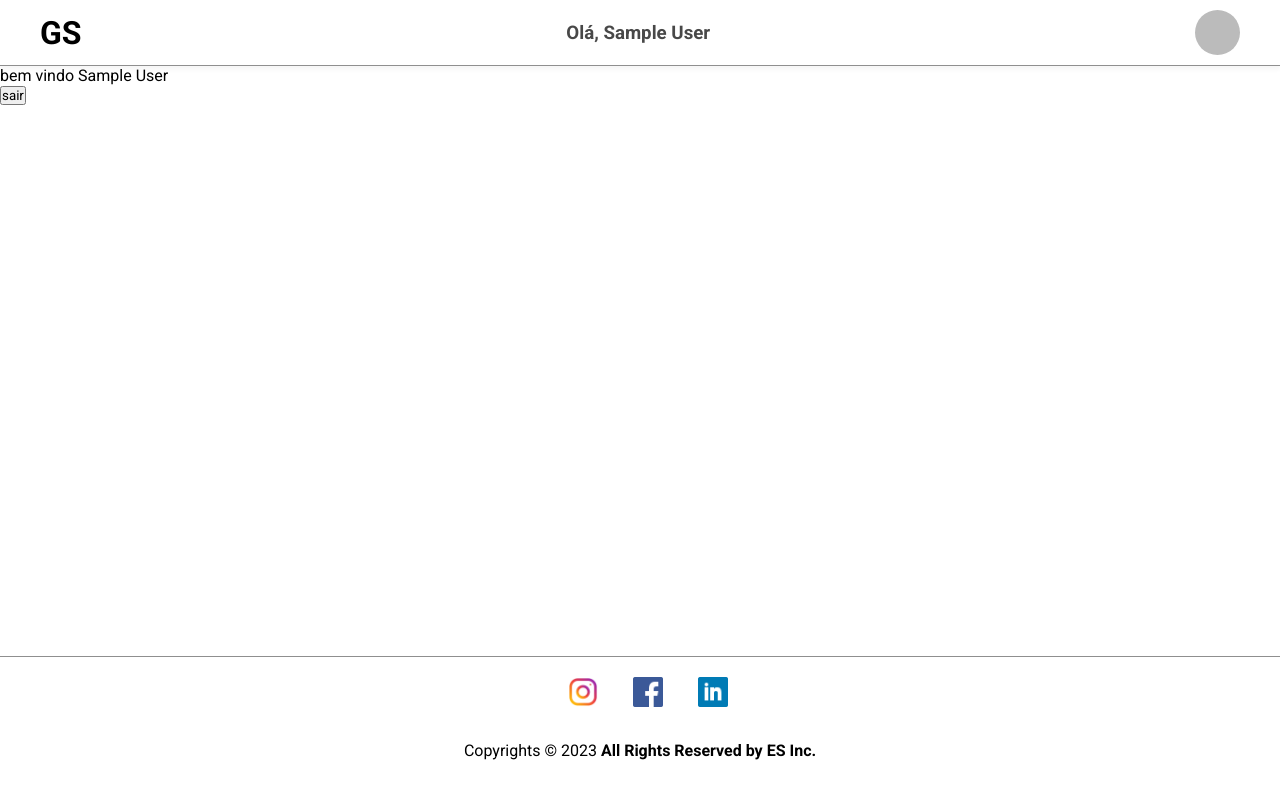
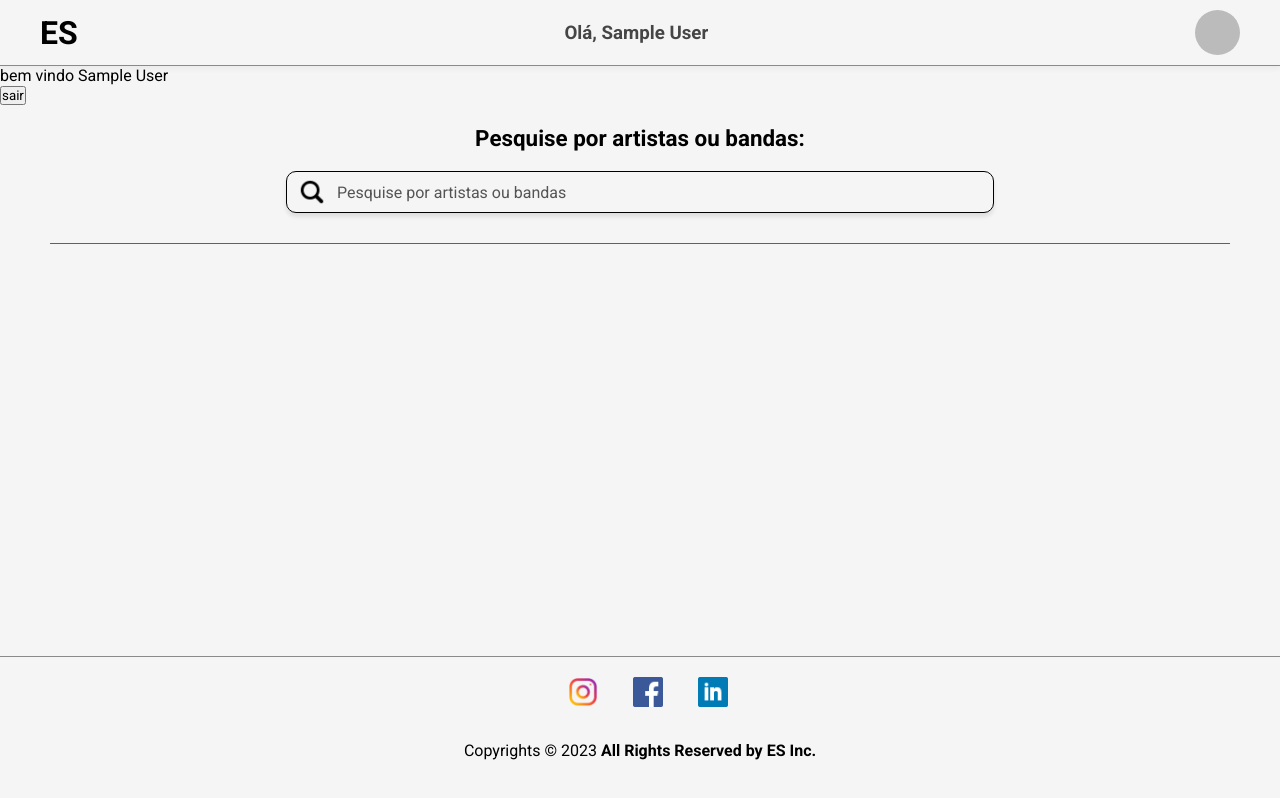
Before and after one commit to viniciusrvcruz/gerenciador-de-contratos, a React (Vite) app: page /home in a window 1280 px wide. Built offline with nearby package versions, Linux system fonts and the light colour scheme; no server answers; sample sign-in values are in the browser's storage.

Commit message:
Finalizei o botão de pesquisar da home

```diff
--- a/index.css
+++ b/index.css
@@ -9,4 +9,5 @@
 
 html, body, #root {
     height: 100%;
+    background-color: #F5F5F5;
 }
--- a/src/components/header/Header.jsx
+++ b/src/components/header/Header.jsx
@@ -8,7 +8,7 @@ export const Header = () => {
 
   return (
     <header className={styles.header}>
-        <Link to="/home">GS</Link>
+        <Link to="/home">ES</Link>
         <h3>Olá, {user.displayName}</h3>
         <img src={user.photoURL} alt="Foto de perfil" />
     </header>
--- a/src/components/pages/Home/Home.jsx
+++ b/src/components/pages/Home/Home.jsx
@@ -1,5 +1,6 @@
 import React, { useContext } from 'react'
 import { AuthContext } from '../../../contexts/authProvider'
+import { MainHome } from './main/mainHome'
 
 export const Home = () => {
 
@@ -13,6 +14,7 @@ export const Home = () => {
     <div>
         <div>bem vindo {user.displayName}</div>
         <button onClick={sair}>sair</button>
+        <MainHome />
     </div>
   )
 }
--- /dev/null
+++ b/src/components/pages/Home/main/MainHome.jsx
@@ -0,0 +1,18 @@
+import React from 'react'
+import { Link } from 'react-router-dom'
+import searchIcon from '../../../../assets/search_icon.png'
+import styles from './MainHome.module.css'
+
+export const MainHome = () => {
+  return (
+    <main className={styles.main}>
+        <div className={styles.search}>
+            <h1>Pesquise por artistas ou bandas:</h1>
+            <Link to="#">
+                <img src={searchIcon} alt="Search icon" />
+                <span>Pesquise por artistas ou bandas</span>
+            </Link>
+        </div>
+    </main>
+  )
+}
--- /dev/null
+++ b/src/components/pages/Home/main/MainHome.module.css
@@ -0,0 +1,53 @@
+.main {
+    height: 100%;
+    padding: 20px;
+}
+
+.search {
+    display: flex;
+    flex-direction: column;
+    align-items: center;
+    padding-bottom: 30px;
+    border-bottom: 1px solid rgba(0, 0, 0, 0.603);
+}
+
+.search h1 {
+    font-size: 1.4em;
+    margin-bottom: 20px;
+}
+
+.search a {
+    display: flex;
+    justify-content: flex-start;
+    align-items: center;
+    width: 95%;
+    text-decoration: none;
+    color: rgba(0, 0, 0, 0.658);
+    padding: 5px 10px;
+    border: 1px solid black;
+    border-radius: 10px;
+    box-shadow: 0px 4px 4px 0px rgba(0, 0, 0, 0.09);
+}
+
+.search a img {
+
+    width: 30px;
+}
+
+.search a span {
+    display: -webkit-box;
+    -webkit-box-orient: vertical;
+    -webkit-line-clamp: 1;
+    overflow: hidden;
+    margin-left: 10px;
+}
+
+@media (min-width: 1024px) {
+    .main {
+        padding: 20px 50px;
+    }
+
+    .search a  {
+        width: 60%;
+    }
+}
```
Also changed, not shown: src/assets/search_icon.png (added).
